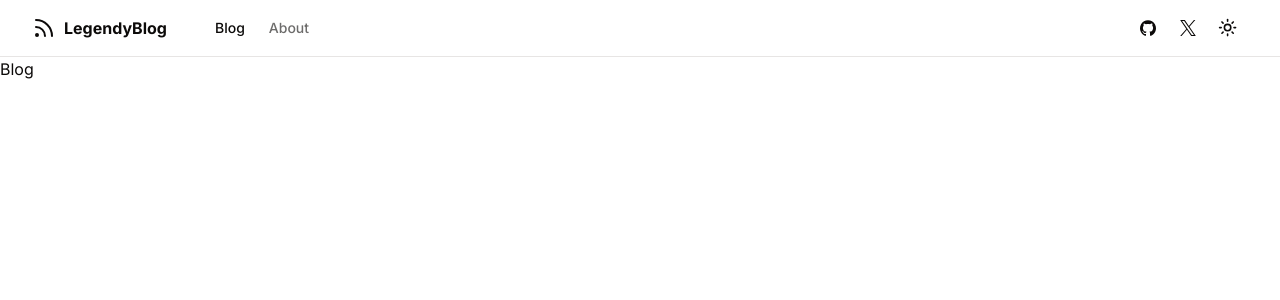
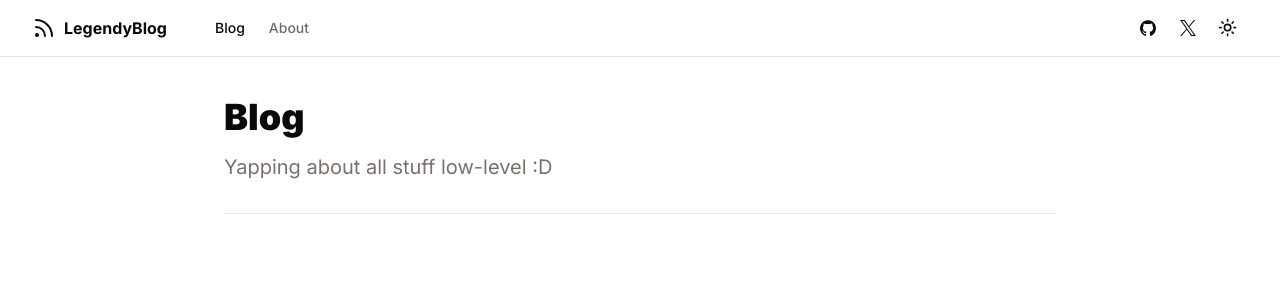
Before and after one commit to Legendyboi/my-first-blog, a Next.js app: page /blog in a window 1280 px wide. Shown: the top 300 px of the page. Built offline with nearby package versions, Linux system fonts and the light colour scheme.

Commit message:
adding stuff to the blog page

```diff
--- a/app/blog/page.tsx
+++ b/app/blog/page.tsx
@@ -1,5 +1,18 @@
 
 
 export default async function BlogPage(){
-    return <div>Blog</div>
+
+    return (
+     <div className="container max-w-4xl py-6 lg:py-10">
+        <div className="flex flex-col items-start gap-4 md:flex-row md:justify-between md:gap-8">
+            <div className="flex-1 space-y-4">
+                <h1 className="inline-block font-black text-4xl lg:test-5xl">Blog</h1>
+                <p className="text-xl text-muted-foreground">
+                    Yapping about all stuff low-level :D
+                </p>
+            </div>
+        </div>
+        <hr className="mt-8" />
+    </div>
+    );
 }
```
